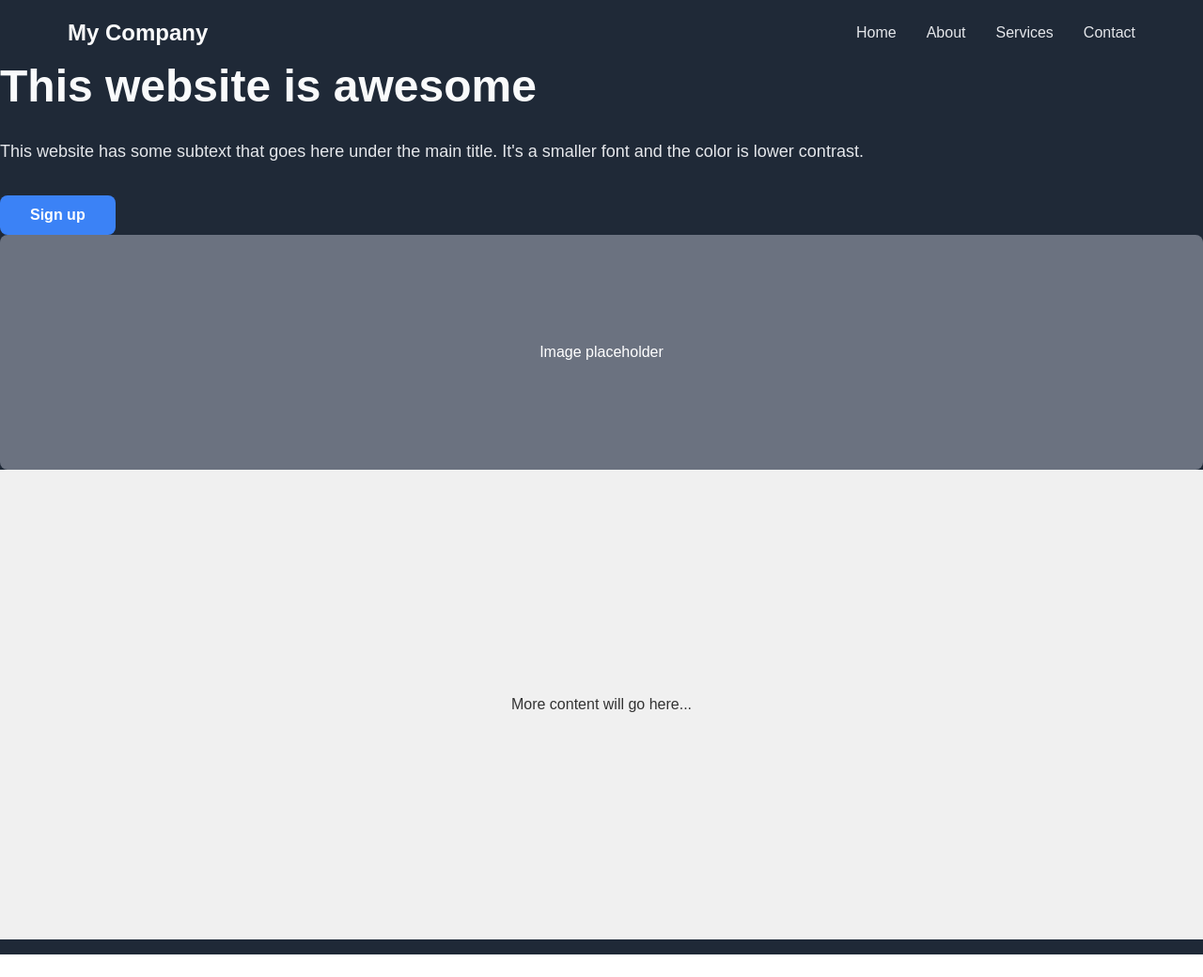
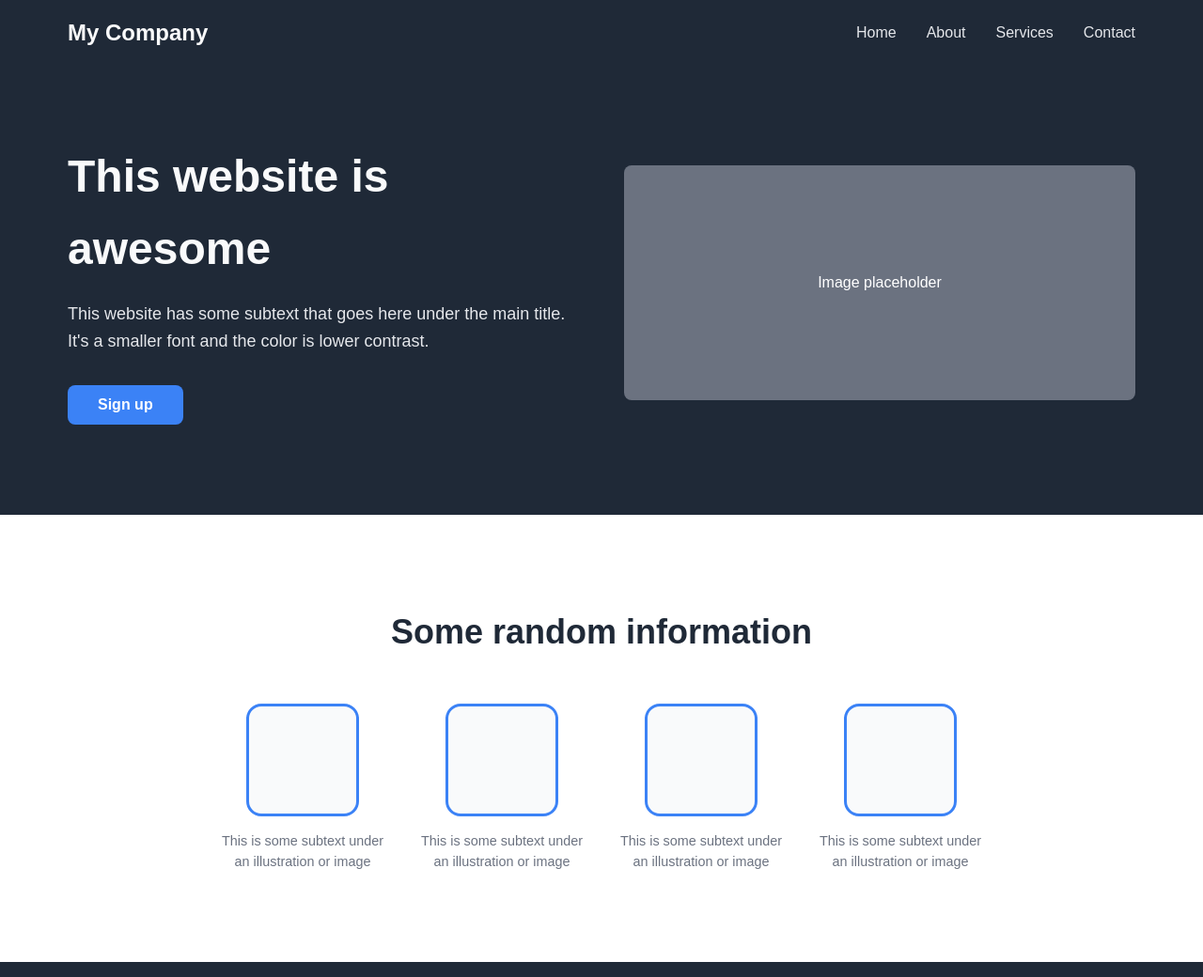
Before and after one commit to Fallibi/landing-page, a plain HTML site: page index.html in a window 1280 px wide. Shown: the whole page at 94% size. Before the commit the page ends 1016 px from the top, so only its background shows below. Drawn offline with Linux system fonts and the light colour scheme.

Commit message:
Add information section with feature cards

```diff
--- a/index.html
+++ b/index.html
@@ -27,6 +27,7 @@
 
 <!-- Hero Section -->
     <section class="hero" id="home">
+        <div class="hero-container">
         <div class="hero-content">
             <h1>This website is awesome</h1>
             <p>This website has some subtext that goes here under the main title. It's a smaller font and the color is lower contrast.</p>
@@ -37,12 +38,33 @@
                 Image placeholder
             </div>
         </div>
+        </div>
     </section>
 
-    <!-- Temporary content to see spacing -->
-    <div style="height: 500px; background: #f0f0f0; display: flex; align-items: center; justify-content: center;">
-        <p>More content will go here...</p>
-    </div>
+    <!-- Information Section -->
+    <section class="info-section">
+        <div class="info-container">
+            <h2>Some random information</h2>
+            <div class="info-cards">
+                <div class="card">
+                    <div class="card-image"></div>
+                    <p>This is some subtext under an illustration or image</p>
+                </div>
+                <div class="card">
+                    <div class="card-image"></div>
+                    <p>This is some subtext under an illustration or image</p>
+                </div>
+                <div class="card">
+                    <div class="card-image"></div>
+                    <p>This is some subtext under an illustration or image</p>
+                </div>
+                <div class="card">
+                    <div class="card-image"></div>
+                    <p>This is some subtext under an illustration or image</p>
+                </div>
+            </div>
+        </div>
+    </section>
 
 
 </body>
--- a/style.css
+++ b/style.css
@@ -47,21 +47,25 @@ nav {
     color: #3b82f6;
 }
 
-css
 /* Hero Section */
 .hero {
     background-color: #1f2937;
     color: white;
-    padding: 6rem 2rem;
-    display: flex;
+    padding: 6rem 0;
+}
+
+.hero-container {
     max-width: 1200px;
     margin: 0 auto;
+    padding: 0 2rem;
+    display: flex;
     align-items: center;
     gap: 3rem;
 }
 
 .hero-content {
     flex: 1;
+    min-width: 0; /* Prevents flex item from overflowing */
 }
 
 .hero h1 {
@@ -95,6 +99,7 @@ css
 
 .hero-image {
     flex: 1;
+    min-width: 0; /* Prevents flex item from overflowing */
 }
 
 .image-placeholder {
@@ -107,3 +112,52 @@ css
     font-size: 1rem;
     border-radius: 0.5rem;
 }
+
+/* Information Section */
+.info-section {
+    padding: 6rem 0;
+    background-color: white;
+}
+
+.info-container {
+    max-width: 1200px;
+    margin: 0 auto;
+    padding: 0 2rem;
+    text-align: center;
+}
+
+.info-section h2 {
+    font-size: 2.25rem;
+    font-weight: 900;
+    color: #1f2937;
+    margin-bottom: 3rem;
+}
+
+.info-cards {
+    display: flex;
+    justify-content: center;
+    gap: 2rem;
+    flex-wrap: wrap;
+}
+
+.card {
+    flex: 1;
+    max-width: 180px;
+    min-width: 150px;
+    text-align: center;
+}
+
+.card-image {
+    width: 120px;
+    height: 120px;
+    border: 3px solid #3b82f6;
+    border-radius: 1rem;
+    margin: 0 auto 1rem;
+    background-color: #f9fafb;
+}
+
+.card p {
+    color: #6b7280;
+    font-size: 0.9rem;
+    line-height: 1.5;
+}
```
